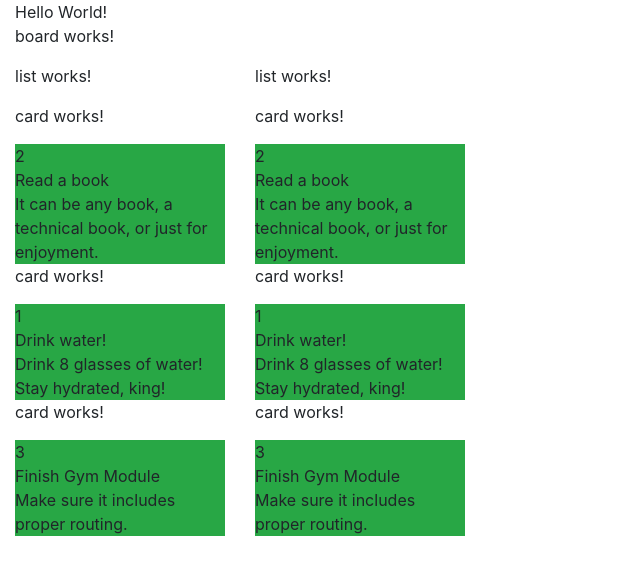
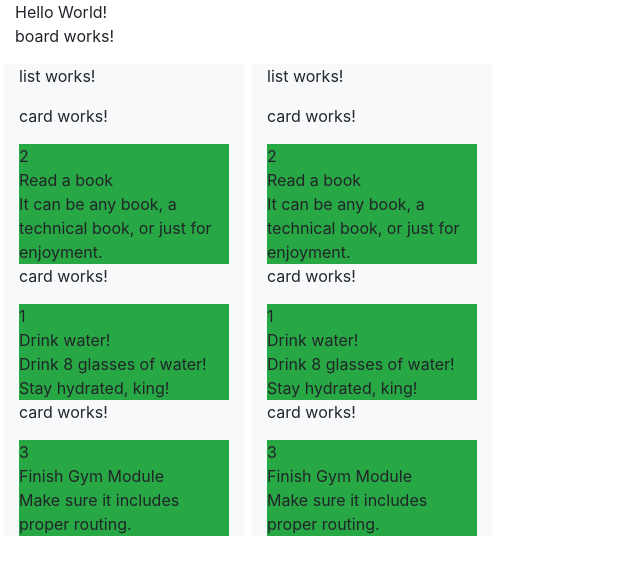
Before and after one commit to batibot323/trello-clone-tutorial, an Angular app: page / in a window 1280 px wide. Shown: the top 574 px of the page, without its empty margins (0-640 px from the left). Built offline with nearby package versions, Linux system fonts and the light colour scheme.

Commit message:
Columns containing lists have a light background to show borders. Added margin so they have space between themselves.

```diff
--- a/src/app/board/board.component.html
+++ b/src/app/board/board.component.html
@@ -1,9 +1,9 @@
 <p>board works!</p>
 <div class="row">
-    <div class="col list">
+    <div class="col list bg-light mx-1">
         <tc-list></tc-list>
     </div>
-    <div class="col list">
+    <div class="col list bg-light mx-1">
         <tc-list></tc-list>
     </div>
 </div>
```
